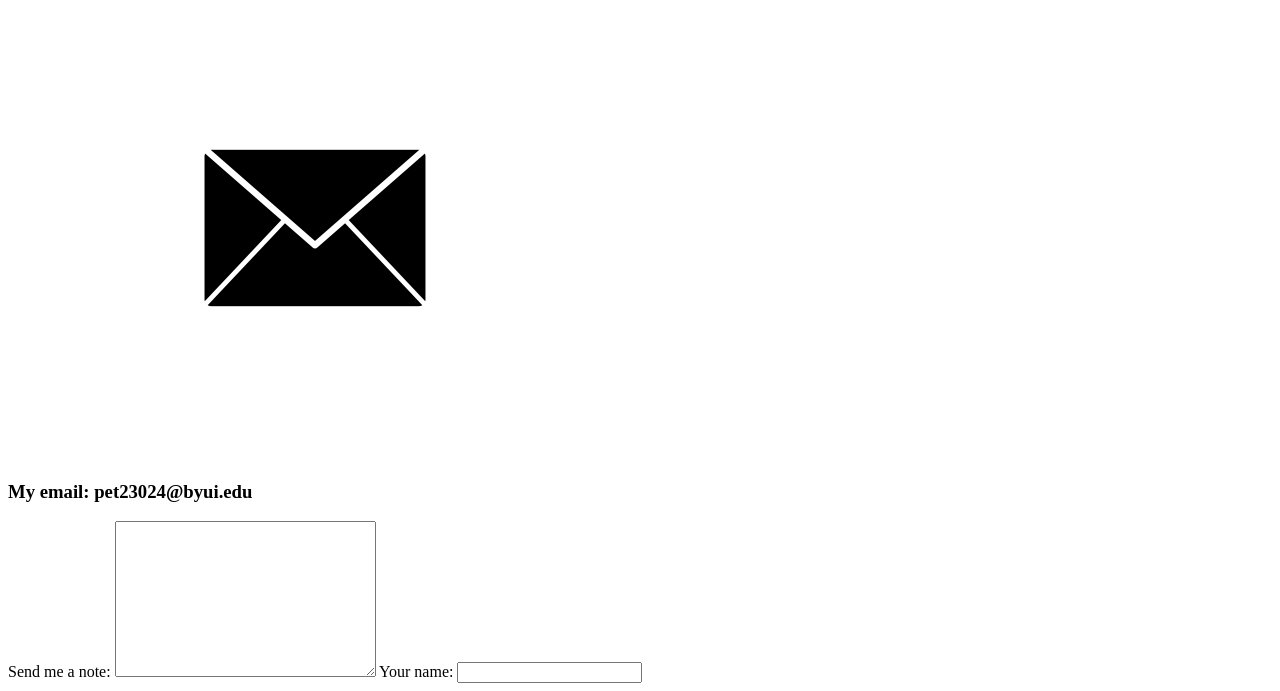
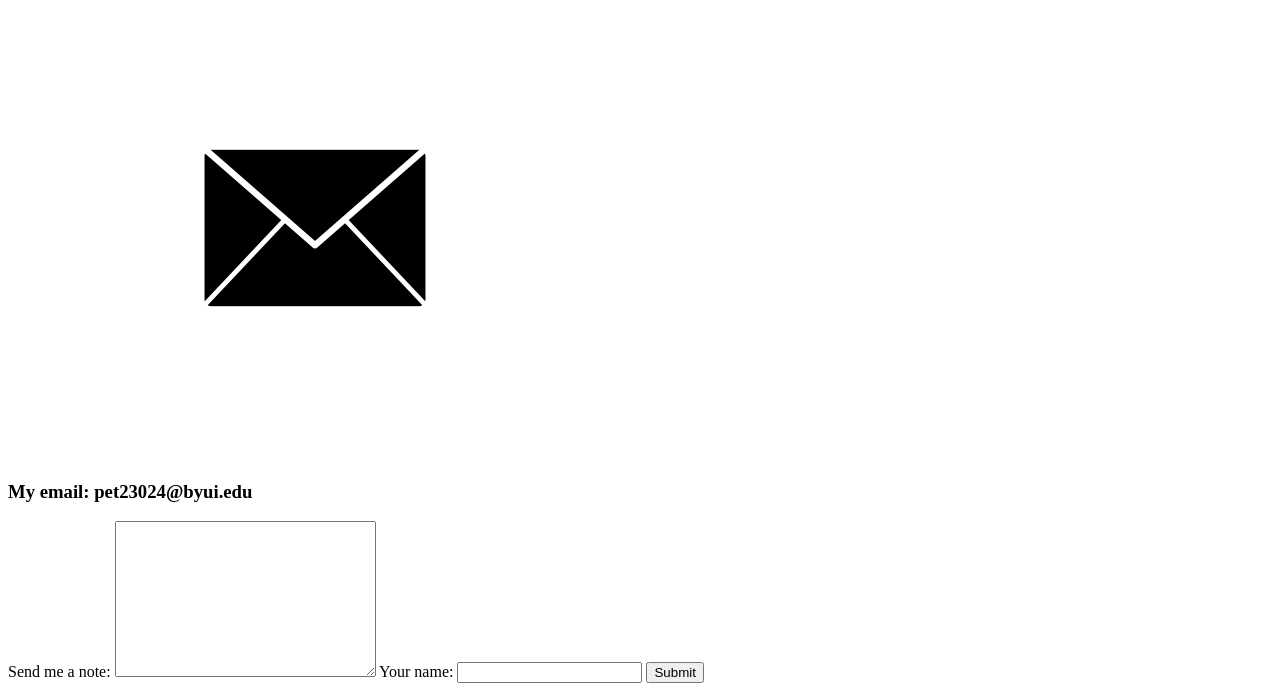
Before and after one commit to sbpetty/portfolio, a plain HTML site: page contact.html in a window 1280 px wide. Shown: the part 1232-1923 px from the top of the page. Drawn offline with Linux system fonts and the light colour scheme.

Commit message:
Added submit button for contact form

```diff
--- a/contact.html
+++ b/contact.html
@@ -24,6 +24,7 @@
             <textarea name="message" id="note" cols="30" rows="10"></textarea>
             <label for="name">Your name:</label>
             <input type="text" id="name">
+            <button type="submit" onclick="alert('Thank you! Your message has been submitted.')">Submit</button>
         </form>
     </main>
 </body>
```
